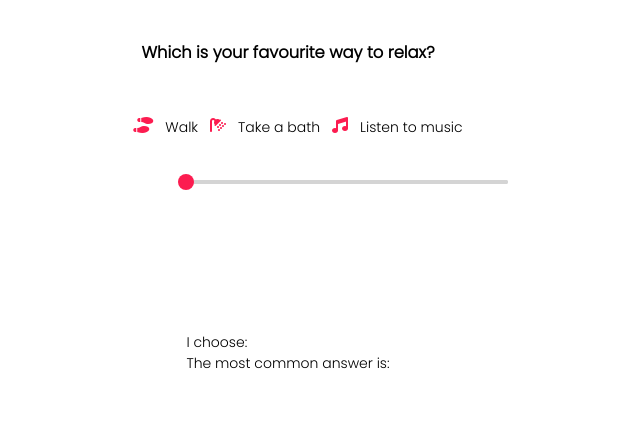
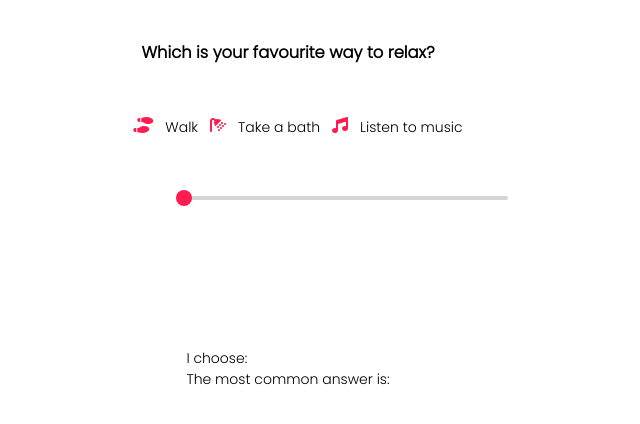
Before and after one commit to laura-dumitru/range-slider, a plain HTML site: page index.html in a window 1280 px wide. Shown: the whole page, without its empty margins (352-992 px from the left). Drawn offline with nearby package versions, Linux system fonts and the light colour scheme.

Commit message:
Fix slider on iOS

```diff
--- a/index.html
+++ b/index.html
@@ -19,12 +19,14 @@
     </ul>
 
     <div class="container">
+      <!--img id="drag" src="TODO"-->
+      <div class="slider" id="drag"></div>
       <svg>
-        <path class="path" />
-        <path class="progress" />
-        <g id="drag">
+        <path class="path" d="M 0 0, 320 0" />
+        <path class="progress" d="M 0 0, 0 0" />
+        <!--g id="drag">
           <circle class="slider" />
-        </g>
+        </g-->
       </svg>
       <div class="answerContainer">
         <p class="answer">I choose:</p>
--- a/index.js
+++ b/index.js
@@ -94,9 +94,11 @@ function closestPoint(pathNode, pathLength, point) {
   //
   const progress = document.querySelector(".progress");
   progress.style.stroke = "var(--slider-progress-color)";
-  progress.style.d = `path('M 0 0, ${position} 0')`;
+  //progress.style.d = `path('M 0 0, ${position} 0')`;
+  progress.setAttribute("d", `M 0 0, ${position} 0`);
 
-  //progress.style.d = `path('M 0 100, A 45 45, 0, 0, 1, ${best.x} ${best.y}')`;
+  //Arch red line progress path
+  // progress.style.d = `path('M 0 100, A 45 45, 0, 0, 1, ${best.x} ${best.y}')`;
 
   //console.log((270 * Math.PI) / 180);
 
@@ -116,7 +118,7 @@ function closestPoint(pathNode, pathLength, point) {
   let data = {
     walk: 1000,
     bath: 1500,
-    music: 5000,
+    music: 900,
   };
 
   let totals = Object.values(data);
--- a/styles.css
+++ b/styles.css
@@ -29,15 +29,25 @@ svg {
 }
 
 .slider {
+  width: 16px;
+  height: 16px;
+  position: relative;
+  top: 16px;
+  left: -96px;
+  background-color: var(--slider-button-color);
+  border-radius: 50%;
+}
+/*
+.slider {
   fill: var(--slider-button-color);
   stroke-width: 1px;
   cursor: pointer;
 
-  --size: 8; /* px */
+  --size: 8; /* px * /
   r: var(--size);
   cx: var(--size);
   cy: var(--size);
-}
+}*/
 
 .path,
 .progress {
@@ -50,7 +60,7 @@ svg {
   M stands for move
     M x y, x y
   */
-  d: path("M 0 0, 320 0");
+  /*d: path("M 0 0, 320 0"); Doesn't work on iOS! */
 
   /* Arc slider path
     M x y, A rx:ry°, xr°, >/<180°?, flip?, x y*/
```
